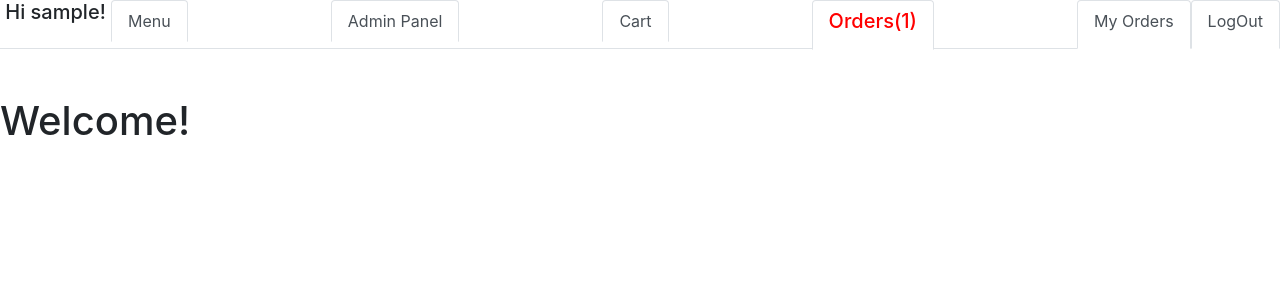
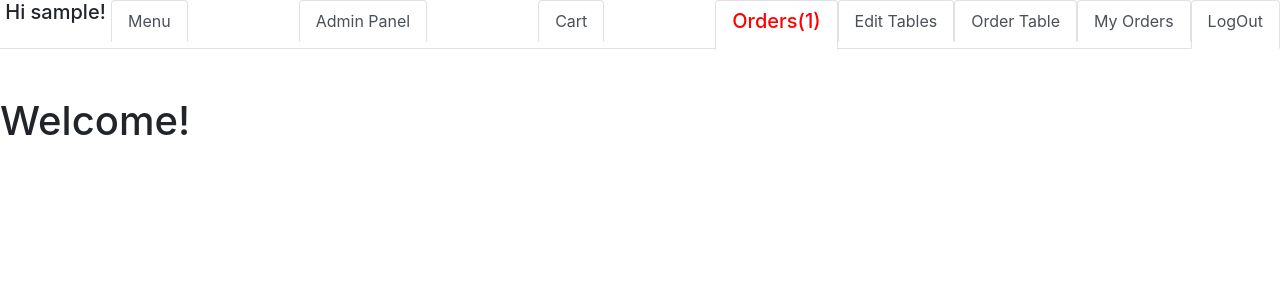
Before and after one commit to shayweitzman/CoffeeShop, a Django app: page / in a window 1280 px wide. Shown: the top 300 px of the page. Run offline with Django 3.2, Linux system fonts and the light colour scheme; a user stored in the database is signed in; tables that the repository leaves empty hold one stand-in row (values such as "Sample post"); some libraries are stand-ins or nearby versions.

Commit message:
bug fixes

```diff
--- a/templates/Style/style.html
+++ b/templates/Style/style.html
@@ -58,14 +58,18 @@
             <a class="nav-link active" href="{% url 'myOrders' %}" role="button" aria-haspopup="true" aria-expanded="true"><h5 style="color: red">Orders({{ user.barista.ordersToPrepare }})</h5></a>
             {% endif %}
   </li>
-        <li class="nav-item ms-auto">
-        {% if user.barista.ordersToPrepare == 0  %}
-            <a class="nav-link active" href="{% url 'table_orders' %}" role="button">Edit table orders</a>
-         {% endif %}
+        <li class="nav-item">
+            <a class="nav-link active" href="{% url 'table_orders' %}" role="button">Edit Tables</a>
     </li>
     {% endif %}
     {% if user.client %}
-  <a class="nav-link active" href="{% url 'myOrders' %}">My Orders</a>
+                <li class="nav-item">
+            <a class="nav-link active" href="{% url 'order' %}" role="button">Order Table</a>
+    </li>
+                        <li class="nav-item">
+              <a class="nav-link active" href="{% url 'myOrders' %}">My Orders</a>
+    </li>
+
     {% endif %}
  {% if user.is_authenticated %}
 
--- a/templates/Tables/orderTable.html
+++ b/templates/Tables/orderTable.html
@@ -70,7 +70,7 @@
 <input type="hidden" name="time1" value="{{ time }}">
   <input type="hidden" name="date" value="{{ date }}">
   {% if user.client %}
-    <button class="btn" value="{{ table.id }}"  name="reserved" >Make Resevation</button>
+    <button class="btn" value="{{ table.id }}" style="background: green;color: white" name="reserved" >Make Resevation</button>
   {% else %}
                 <div class="alert alert-warning alert-dismissible fade show" role="alert">
   <strong>Only client can make resevation</strong> You should log in.
--- a/templates/Tables/table_resevation.html
+++ b/templates/Tables/table_resevation.html
@@ -9,7 +9,8 @@
 </head>
 <body>
 <br><br>
-<h1 align="center">Table {{ table.number }} with {{ table.chairs }} chairs saved for you in {{ date }} {{ time }} for one hour please don't be late!</h1>
+<h1 align="center">Table {{ table.number }} with {{ table.chairs }} chairs saved for you in {{ date }} {{ time }} for one hour please don't be late!<br>Order ID  : {{ orderID }}</h1>
+
 <p align="center"><a class="nav-link active" href="/">Go Back to the home page</a></p>
 </body>
 </html>
```
Also changed, not shown: Tables/views.py (+7 -7 lines), templates/menu/style.html (+12 -1 lines).
